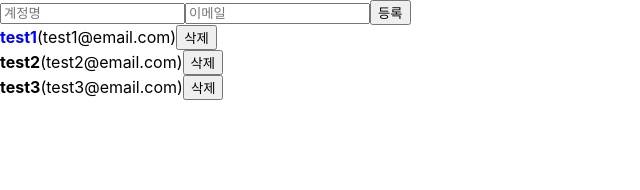
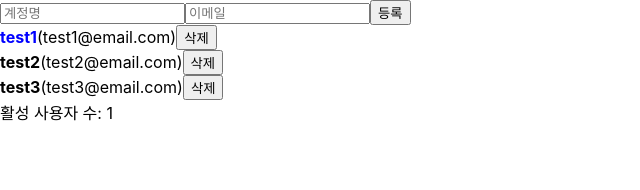
Before and after one commit to eagleduk/morden-react, a React (Create React App) app in the folder begin-react/: page / in a window 1280 px wide. Shown: the top 190 px of the page, without its empty margins (0-640 px from the left). Built offline with nearby package versions, Linux system fonts and the light colour scheme.

Commit message:
13. useMemo Hook - 연산된 값 재사용 - 성능 최적화시 사용 - 원하는 값이 변경되었을때 실행하고, 변경되지 않았을때에는 기존의 실행결과를 가져온다. - 두번째 파라메터의 값이 변경될 때 첫번째 파라메터의 함수 수행

```diff
--- a/begin-react/src/App.js
+++ b/begin-react/src/App.js
@@ -1,8 +1,13 @@
-import React, {useRef, useState} from 'react';
+import React, {useRef, useState, useMemo} from 'react';
 
 import "./App.css";
 import UserList from './UserList';
 import CreateUser from './CreateUser';
+
+function countActiveUsers(user) {
+  console.log("활성 사용자 수를 새는중...");
+  return user.filter(user => user.active).length;
+}
 
 function App() {
   const [users, setUsers] = useState([
@@ -75,6 +80,9 @@ function App() {
     );
   }
 
+  // 두번째 파라메터의 값이 변경될 때 첫번째 파라메터의 함수 수행
+  const count = useMemo(()=>countActiveUsers(users),[users]);
+
   return (
     <>
       <CreateUser
@@ -88,6 +96,9 @@ function App() {
         onRemove={onRemove}
         onToggle={onToggle}
       />
+      <div>
+        활성 사용자 수: {count}
+      </div>
     </>
   );
 }
--- a/begin-react/src/UserList.js
+++ b/begin-react/src/UserList.js
@@ -33,7 +33,7 @@ function User({user, onRemove, onToggle}) {
     );
 
     useEffect(()=>{
-        console.log("두번째 파라메터가 없으면 부모가 Component 가 랜더링, 리랜더링될 떄 사용한 만큼 로드된다.");
+        //console.log("두번째 파라메터가 없으면 부모가 Component 가 랜더링, 리랜더링될 떄 사용한 만큼 로드된다.");
     });
 
     return (
```
Also changed, not shown: 1 other file (tests, documents, lock files or other folders).
